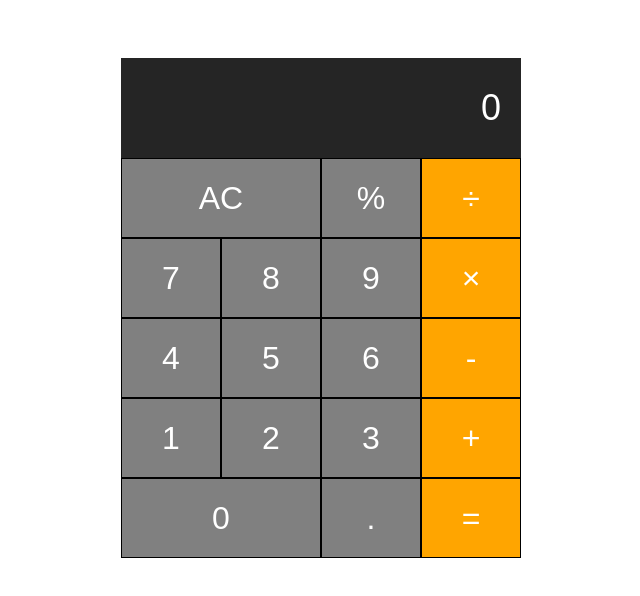
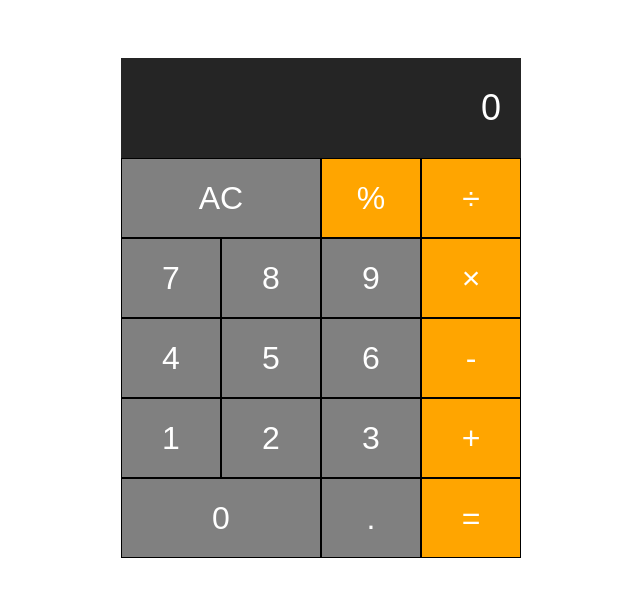
Before and after one commit to Shivansh-Thakur/calculator, a plain HTML site: page index.html in a window 1280 px wide. Shown: the whole page, without its empty margins (319-959 px from the left). Drawn offline with Linux system fonts and the light colour scheme.

Commit message:
Update index.html

```diff
--- a/index.html
+++ b/index.html
@@ -10,7 +10,7 @@
 		<div class="calculator-keys">
 			<div class="row">
              <button class="all-clear">AC</button>
-             <button class="percentage">%</button>
+             <button class="operator grey" value="%">%</button>
              <button class="operator" value="/">&divide;</button>
 			</div>
 			<div class="row">
```
